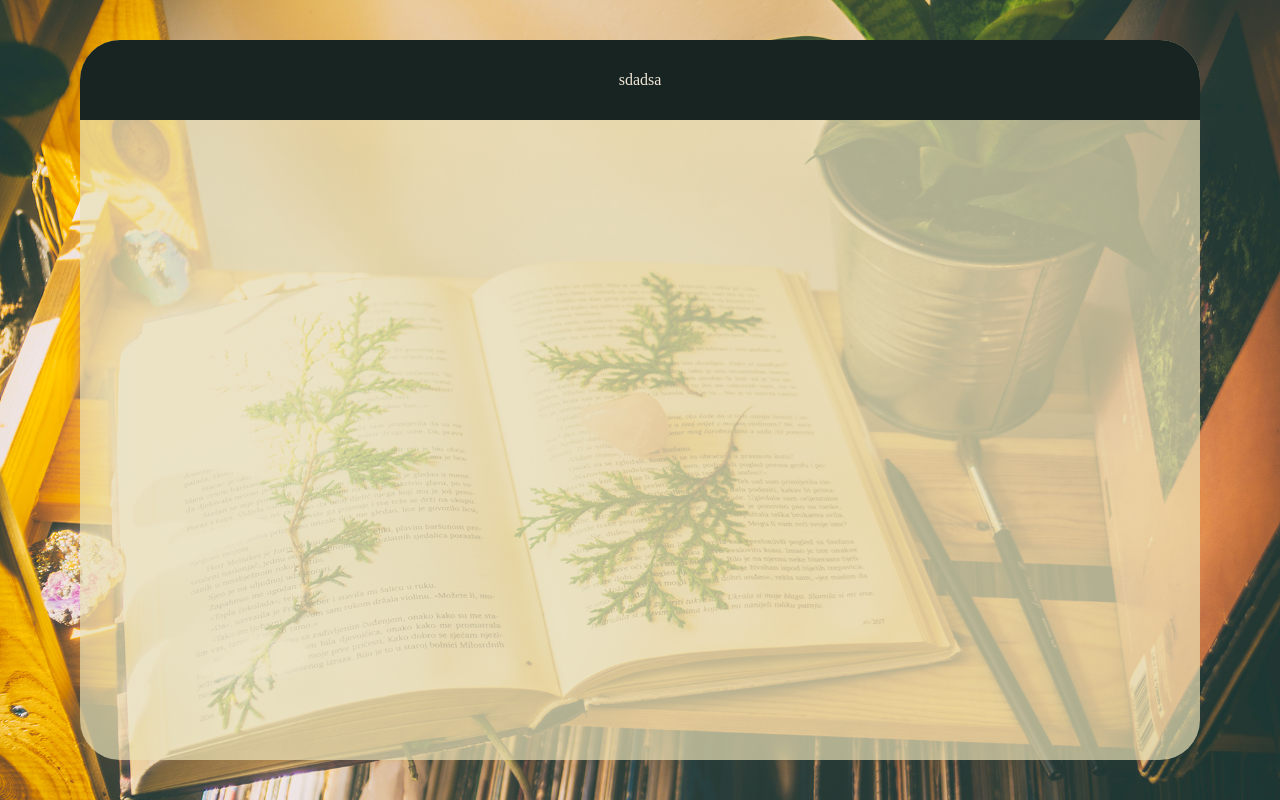
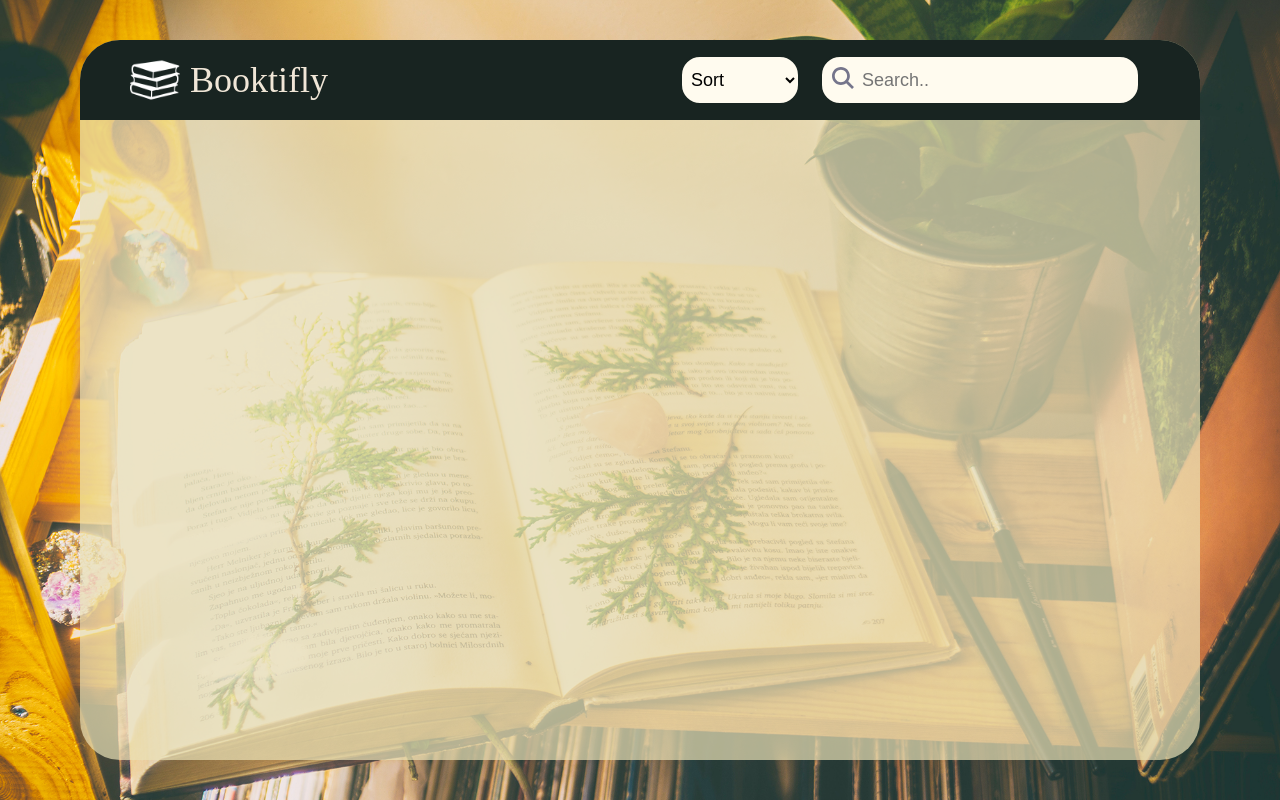
Before and after one commit to patkub2/booktifly, a React (Create React App) app: page / in a window 1280 px wide. Built offline with nearby package versions, Linux system fonts and the light colour scheme.

Commit message:
added working menu styling none mobile

```diff
--- a/src/components/Header.js
+++ b/src/components/Header.js
@@ -1,18 +1,29 @@
 import React, { useState } from "react";
 import styled from "styled-components";
+import Logo from "./Logo";
+import Input from "./Input";
 
 const NavBar = styled.nav`
   width: 100%;
   height: 10vh;
   display: flex;
-  justify-content: center;
+  padding: 0px 50px;
+  justify-content: space-between;
   align-items: center;
-  background: #182421;
+  background: ${({ theme }) => theme.colors.dark};
   border-radius: 40px 40px 0px 0px;
+  img {
+    width: 50px;
+  }
 `;
 
 const Header = () => {
-  return <NavBar>sdadsa</NavBar>;
+  return (
+    <NavBar>
+      <Logo />
+      <Input />
+    </NavBar>
+  );
 };
 
 export default Header;
--- /dev/null
+++ b/src/components/Input.js
@@ -0,0 +1,62 @@
+import React, { useState } from "react";
+import styled from "styled-components";
+import zoom from "../img/zoom.svg";
+const InputWraper = styled.nav`
+  display: flex;
+  outline: none;
+  justify-content: space-around;
+  align-items: center;
+  width: 60vh;
+  select:focus,
+  textarea:focus,
+  input:focus {
+    outline: none;
+  }
+  input {
+    width: 40vh;
+    box-sizing: border-box;
+    border: 2px solid ${({ theme }) => theme.colors.dark};
+    border-radius: 20px;
+    font-size: 18px;
+    background-color: ${({ theme }) => theme.colors.white};
+    background-image: url(${zoom});
+    outline: none;
+    background-position: 10px 10px;
+    background-repeat: no-repeat;
+    padding: 13px 0px 12px 40px;
+  }
+  select {
+    width: 15vh;
+    box-sizing: border-box;
+    border: 2px solid ${({ theme }) => theme.colors.dark};
+    border-radius: 20px;
+    font-size: 18px;
+    background-color: ${({ theme }) => theme.colors.white};
+    padding: 12px 5px;
+    outline: none;
+    :hover {
+      outline: none;
+    }
+  }
+  input:focus,
+  select:focus {
+    outline: none;
+  }
+`;
+
+const Input = () => {
+  return (
+    <InputWraper>
+      <select>
+        <option value="" disabled selected>
+          Sort
+        </option>
+        <option value="Newest">Newest</option>
+        <option value="Oldest">Oldest</option>
+      </select>
+      <input type="text" placeholder="Search.." />
+    </InputWraper>
+  );
+};
+
+export default Input;
--- /dev/null
+++ b/src/components/Logo.js
@@ -0,0 +1,25 @@
+import React, { useState } from "react";
+import styled from "styled-components";
+import booklogo from "../img/books-stack-of-three.png";
+
+const LogoWraper = styled.nav`
+  display: flex;
+  justify-content: center;
+  align-items: center;
+  font-size: 36px;
+  margin-right: 20px;
+  img {
+    width: 70px;
+    margin-right: 10px;
+  }
+`;
+
+const Logo = () => {
+  return (
+    <LogoWraper>
+      <img src={booklogo}></img>Booktifly
+    </LogoWraper>
+  );
+};
+
+export default Logo;
--- a/src/utils/colors.js
+++ b/src/utils/colors.js
@@ -1,6 +1,5 @@
 export const colors = {
-  white: "#F0E6D7",
-  whiter: "#ffffff",
+  white: "#FFFBEF",
   primary: "#3EC2E9",
-  dark: "#262223",
+  dark: "#182421",
 }
```
Also changed, not shown: src/img/zoom (1).svg (added), src/img/zoom.svg (added).
